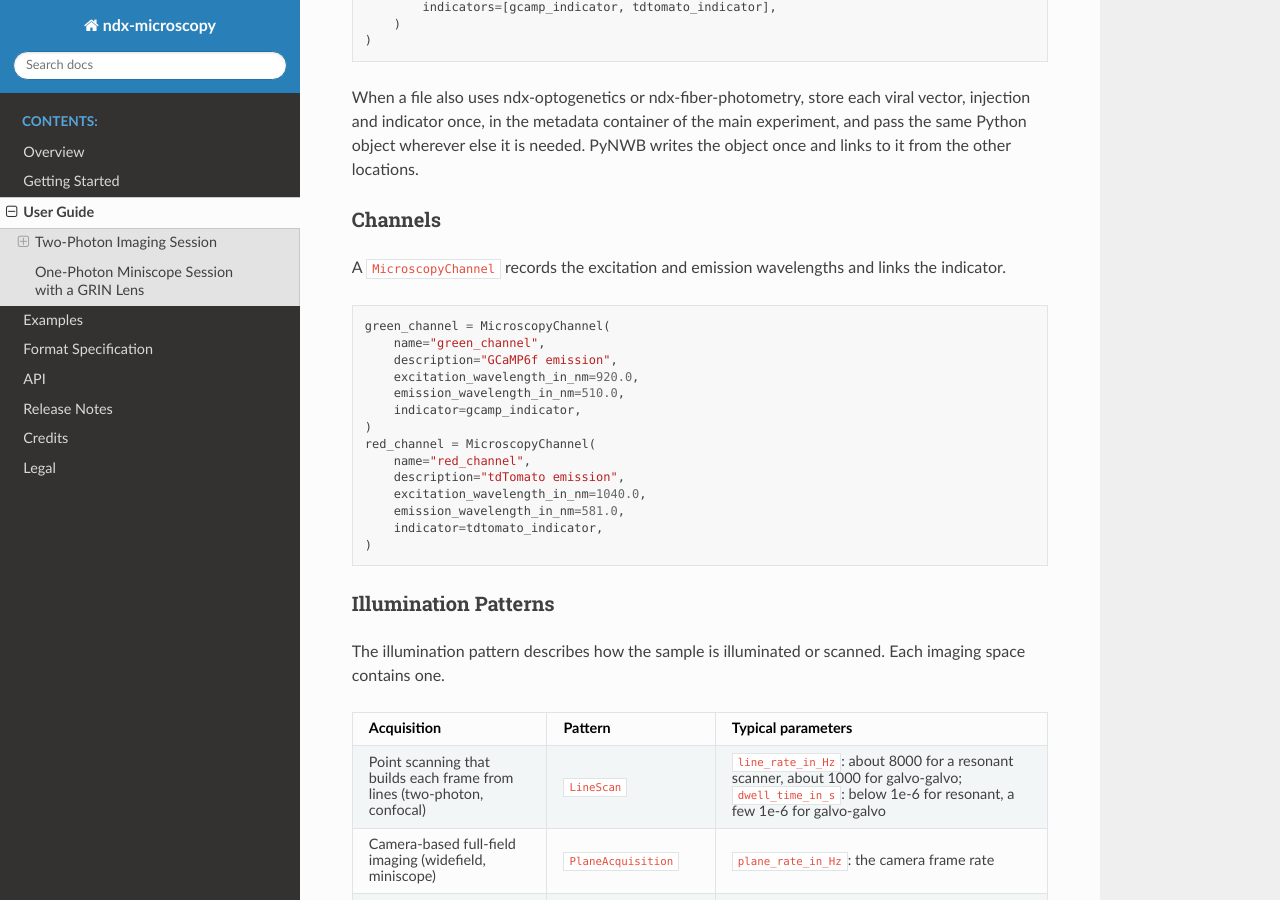
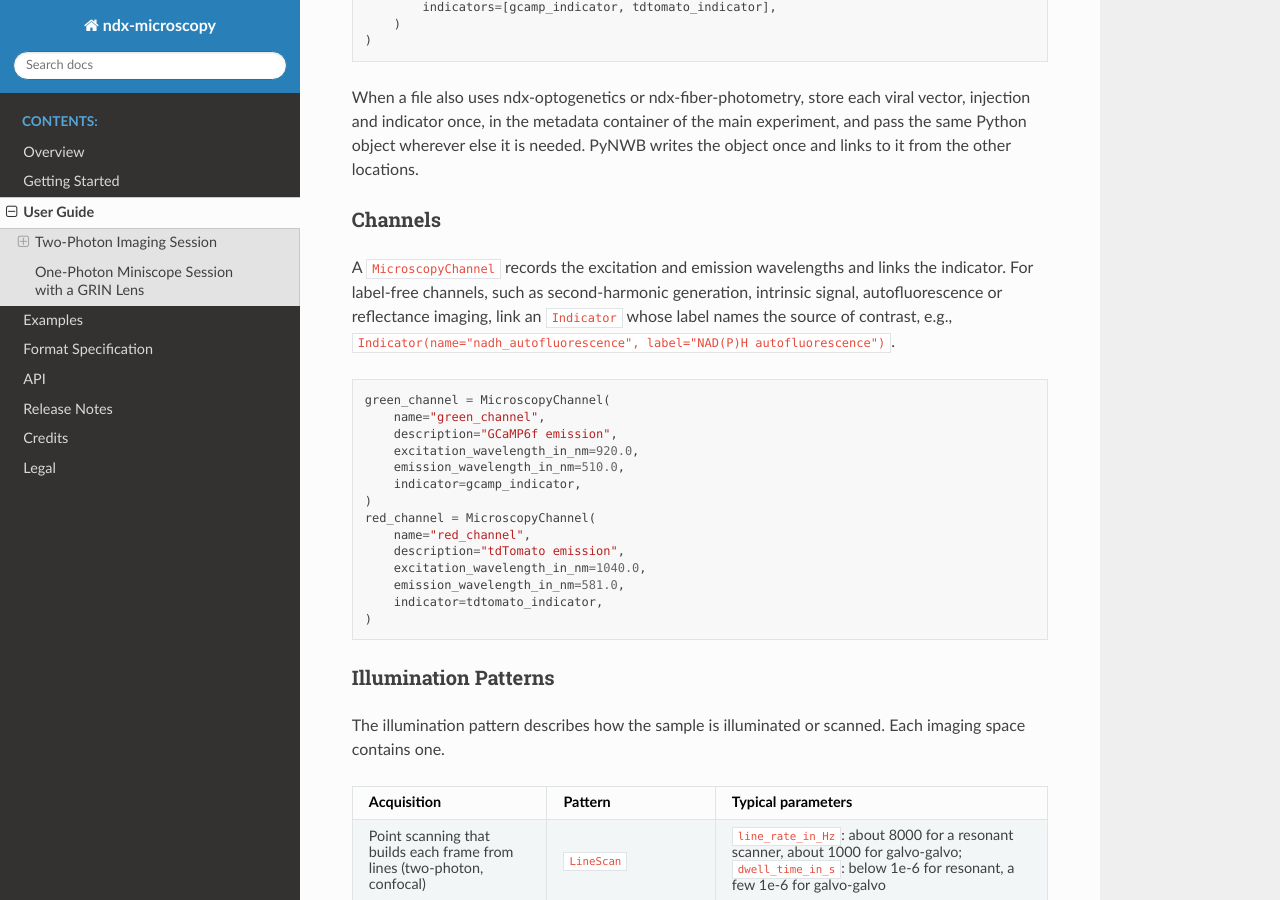
Before and after one commit to catalystneuro/ndx-microscopy, a Sphinx documentation site: the page built from docs/source/user_guide.rst, in a window 1280 px wide and 900 px high, scrolled down 4309 px. Built offline with Sphinx 7.4.7 and the Read the Docs theme 3.1.0, drawn with Linux system fonts in a browser that asks for light colours; pages that are not in the unit, such as notebooks, are missing from menus.

Commit message:
Document how to describe label-free channels
MicroscopyChannel requires an indicator. For second-harmonic generation,
intrinsic signal, autofluorescence or reflectance imaging, link an
Indicator whose label names the source of contrast.

Co-Authored-By: Claude Opus 5.5 <noreply@anthropic.com>

```diff
--- a/docs/source/user_guide.rst
+++ b/docs/source/user_guide.rst
@@ -254,7 +254,10 @@ else it is needed. PyNWB writes the object once and links to it from the other l
 Channels
 --------
 
-A ``MicroscopyChannel`` records the excitation and emission wavelengths and links the indicator.
+A ``MicroscopyChannel`` records the excitation and emission wavelengths and links the indicator. For
+label-free channels, such as second-harmonic generation, intrinsic signal, autofluorescence or reflectance
+imaging, link an ``Indicator`` whose label names the source of contrast, e.g.,
+``Indicator(name="nadh_autofluorescence", label="NAD(P)H autofluorescence")``.
 
 .. code-block:: python
 
```
Also changed, not shown: 1 other file.
